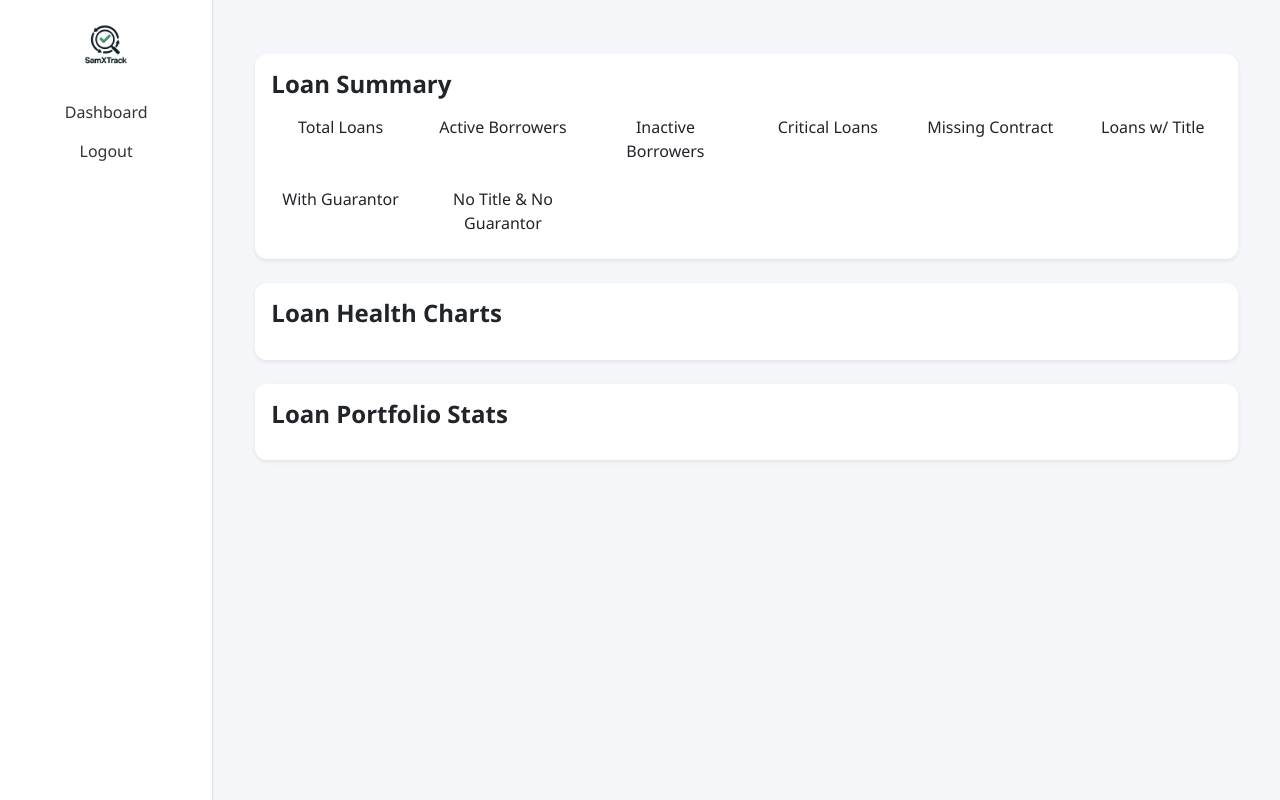
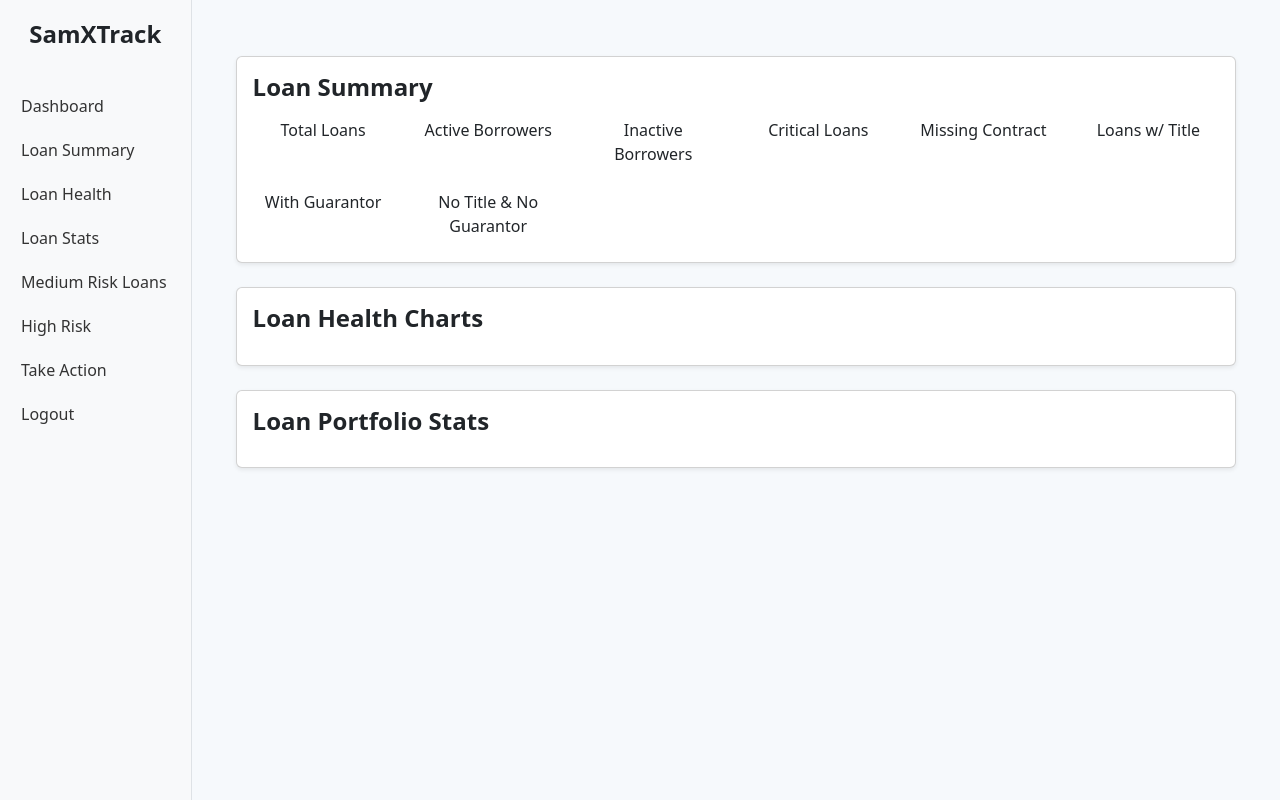
Before and after one commit to asakg/samxtrack, a Flask app: template app/templates/dashboard.html in a window 1280 px wide. Run offline with Flask 3, Linux system fonts and the light colour scheme; the template is opened without the code that fills it, so the values that code supplies are empty.

Commit message:
adding tabs to side

```diff
--- a/app/templates/base.html
+++ b/app/templates/base.html
@@ -2,80 +2,60 @@
 <html lang="en">
 <head>
     <meta charset="UTF-8">
-    <title>SamXTrack - Dashboard</title>
-    <link href="https://cdn.jsdelivr.net/npm/bootstrap@5.3.3/dist/css/bootstrap.min.css" rel="stylesheet">
+    <title>SamXTrack</title>
+    <link href="https://cdn.jsdelivr.net/npm/bootstrap@5.3.2/dist/css/bootstrap.min.css" rel="stylesheet">
     <style>
         body {
-            background: #f4f6f9;
-            font-family: 'Segoe UI', sans-serif;
+            display: flex;
         }
-
         .sidebar {
-            height: 100vh;
-            background: #ffffff;
+            width: 220px;
+            min-height: 100vh;
+            background-color: #f8f9fa;
+            padding: 1rem;
             border-right: 1px solid #dee2e6;
-            padding: 20px 15px;
         }
-
-        .sidebar .logo {
-            display: block;
-            margin: 0 auto 30px;
-            width: 50px;
-        }
-
         .sidebar a {
             display: block;
-            margin-bottom: 15px;
+            padding: 10px 5px;
+            font-weight: 500;
             color: #333;
             text-decoration: none;
-            font-weight: 500;
         }
-
         .sidebar a:hover {
-            color: #0d6efd;
+            background-color: #e2e6ea;
+            border-radius: 5px;
         }
-
-        .content {
-            padding: 30px;
+        .sidebar .logo {
+            font-size: 1.5rem;
+            font-weight: bold;
+            margin-bottom: 2rem;
+            text-align: center;
         }
-
-        .card {
-            border-radius: 12px;
-            box-shadow: 0 0 15px rgba(0,0,0,0.05);
-            border: none;
-        }
-
-        .table {
-            background: white;
-            border-radius: 8px;
-            overflow: hidden;
-        }
-
-        .table th {
-            background: #f8f9fa;
-        }
-
-        .navbar {
-            background-color: #f8f9fa;
+        .main-content {
+            flex-grow: 1;
+            padding: 2rem;
+            background-color: #f6f9fc;
         }
     </style>
 </head>
 <body>
-<div class="container-fluid">
-    <div class="row">
-        <!-- Sidebar -->
-        <div class="col-md-2 sidebar text-center">
-            <img src="{{ url_for('static', filename='samxtracklogo.png') }}" alt="Logo" class="logo">
-            <a href="{{ url_for('dashboard.dashboard_home') }}">Dashboard</a>
-            <a href="{{ url_for('login.logout') }}">Logout</a>
-        </div>
 
-        <!-- Main Content -->
-        <div class="col-md-10 content">
-            {% block content %}
-            {% endblock %}
-        </div>
+    <div class="sidebar">
+        <div class="logo">SamXTrack</div>
+        <a href="/dashboard">Dashboard</a>
+        <a href="/dashboard/summary">Loan Summary</a>
+        <a href="/dashboard/health">Loan Health</a>
+        <a href="/dashboard/stats">Loan Stats</a>
+        <a href="/dashboard/medium-risk">Medium Risk Loans</a>
+        <a href="/dashboard/high-risk">High Risk</a>
+        <a href="/dashboard/actions">Take Action</a>
+        <a href="/logout">Logout</a>
     </div>
-</div>
+
+    <div class="main-content">
+        {% block content %}{% endblock %}
+    </div>
+
 </body>
 </html>
```
